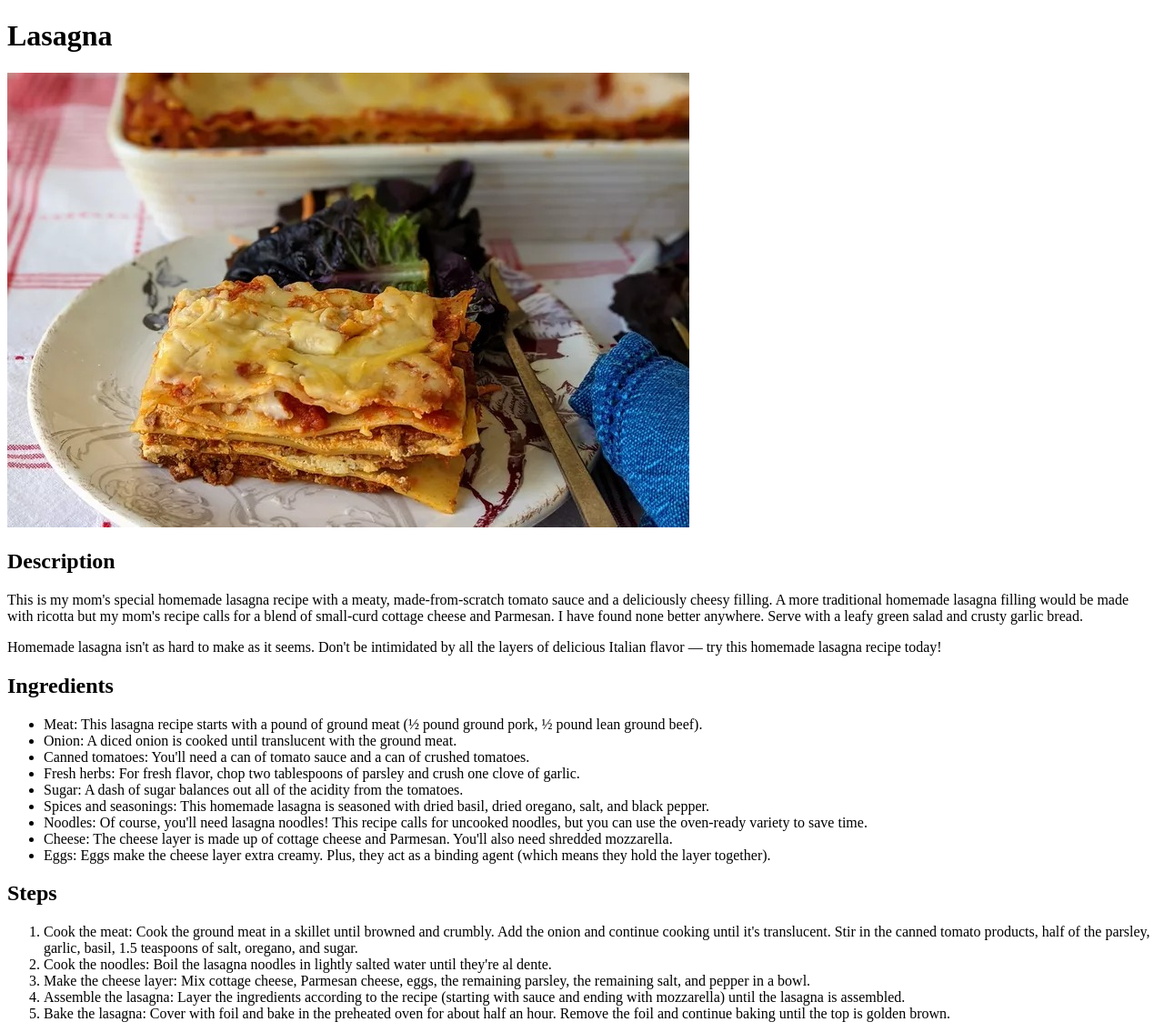
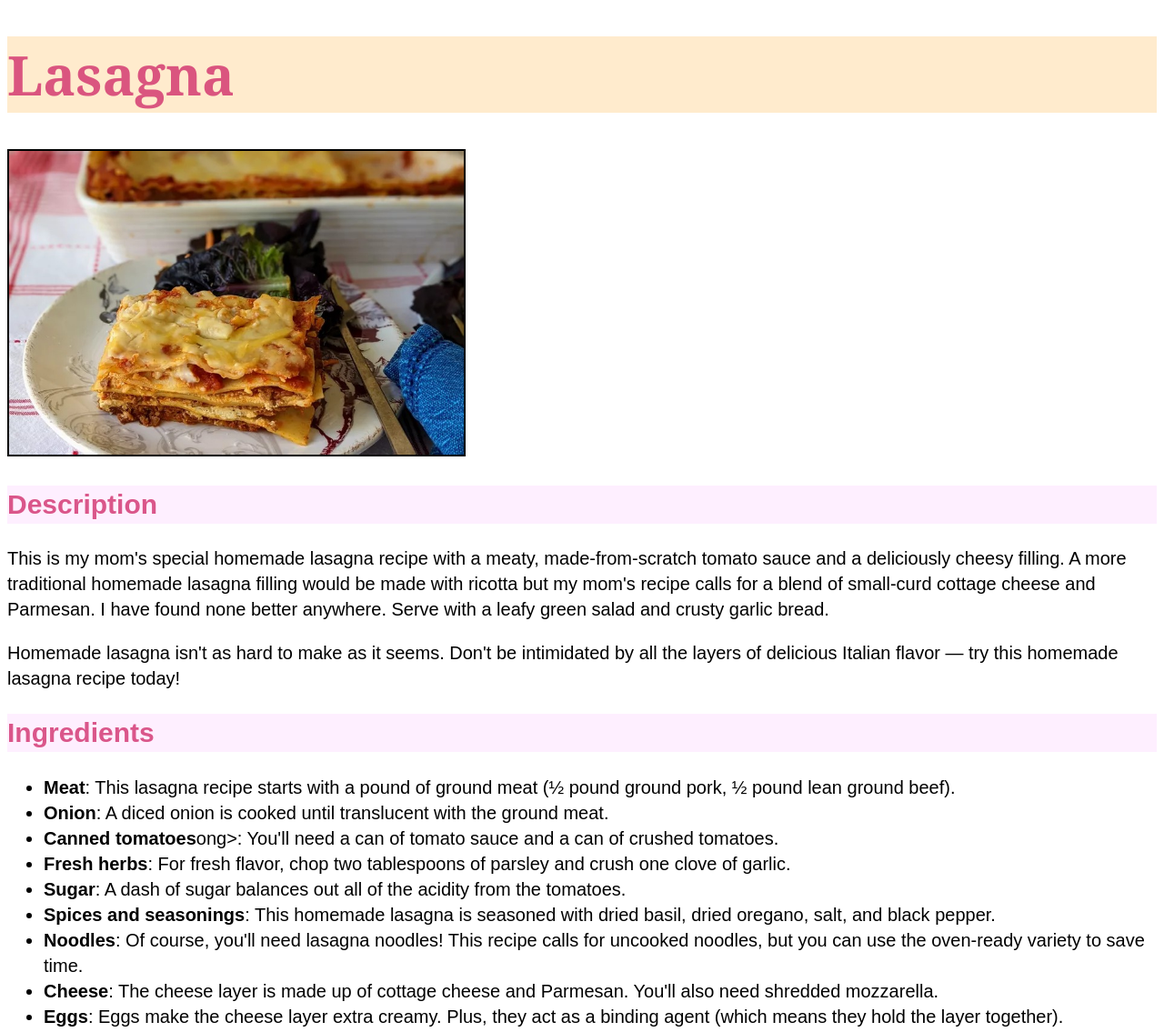
Before and after one commit to I-Am-Caprico/odin-recipes, a plain HTML site: page recipes/lasagna.html in a window 1280 px wide. Shown: the top 1135 px of the page at 91% size. Drawn offline with Linux system fonts and the light colour scheme.

Commit message:
Add basic styling to the website

```diff
--- a/recipes/lasagna.html
+++ b/recipes/lasagna.html
@@ -3,6 +3,7 @@
 <head>
     <meta charset="UTF-8">
     <meta name="viewport" content="width=device-width, initial-scale=1.0">
+    <link rel="stylesheet" href="../styles.css"/>
     <title>Lasagna Recipe</title>
 </head>
 <body>
@@ -15,15 +16,15 @@
 
     <h2>Ingredients</h2>
     <ul>
-        <li>Meat: This lasagna recipe starts with a pound of ground meat (½ pound ground pork, ½ pound lean ground beef).</li>
-        <li>Onion: A diced onion is cooked until translucent with the ground meat.</li>
-        <li>Canned tomatoes: You'll need a can of tomato sauce and a can of crushed tomatoes.</li>
-        <li>Fresh herbs: For fresh flavor, chop two tablespoons of parsley and crush one clove of garlic.</li>
-        <li>Sugar: A dash of sugar balances out all of the acidity from the tomatoes.</li>
-        <li>Spices and seasonings: This homemade lasagna is seasoned with dried basil, dried oregano, salt, and black pepper.</li>
-        <li>Noodles: Of course, you'll need lasagna noodles! This recipe calls for uncooked noodles, but you can use the oven-ready variety to save time.</li>
-        <li>Cheese: The cheese layer is made up of cottage cheese and Parmesan. You'll also need shredded mozzarella.</li>
-        <li>Eggs: Eggs make the cheese layer extra creamy. Plus, they act as a binding agent (which means they hold the layer together).</li>
+        <li><strong>Meat</strong>: This lasagna recipe starts with a pound of ground meat (½ pound ground pork, ½ pound lean ground beef).</li>
+        <li><strong>Onion</strong>: A diced onion is cooked until translucent with the ground meat.</li>
+        <li><strong>Canned tomatoes</strong>ong>: You'll need a can of tomato sauce and a can of crushed tomatoes.</li>
+        <li><strong>Fresh herbs</strong>: For fresh flavor, chop two tablespoons of parsley and crush one clove of garlic.</li>
+        <li><strong>Sugar</strong>: A dash of sugar balances out all of the acidity from the tomatoes.</li>
+        <li><strong>Spices and seasonings</strong>: This homemade lasagna is seasoned with dried basil, dried oregano, salt, and black pepper.</li>
+        <li><strong>Noodles</strong>: Of course, you'll need lasagna noodles! This recipe calls for uncooked noodles, but you can use the oven-ready variety to save time.</li>
+        <li><strong>Cheese</strong>: The cheese layer is made up of cottage cheese and Parmesan. You'll also need shredded mozzarella.</li>
+        <li><strong>Eggs</strong>: Eggs make the cheese layer extra creamy. Plus, they act as a binding agent (which means they hold the layer together).</li>
     </ul>
 
     <h2>Steps</h2>
--- /dev/null
+++ b/styles.css
@@ -0,0 +1,36 @@
+* {
+    line-height: 1.4;
+}
+
+body {
+    font-family: "Arial", sans-serif;
+    font-size: 20px;
+}
+
+img {
+    width: 500px;
+    border: 2px solid black;
+}
+
+h1 {
+    color: #cf2868c5;
+    background-color: rgb(255, 235, 205);
+    font-weight: bold;
+    font-size: 60px;
+    font-family: "Georgia", serif;
+}
+
+h2 {
+    color: #cf2868c5;
+    font-weight: bold;
+    font-size: 30px;
+    background-color: rgb(254, 239, 255);
+}
+
+a {
+    color: blueviolet;
+}
+
+strong {
+    font-weight: bold;
+}
```
Also changed, not shown: index.html (+1 -0 lines), recipes/grilled_cheese_sandwich.html (+4 -3 lines), recipes/strawberry_pretzel_salad.html (+6 -5 lines).
